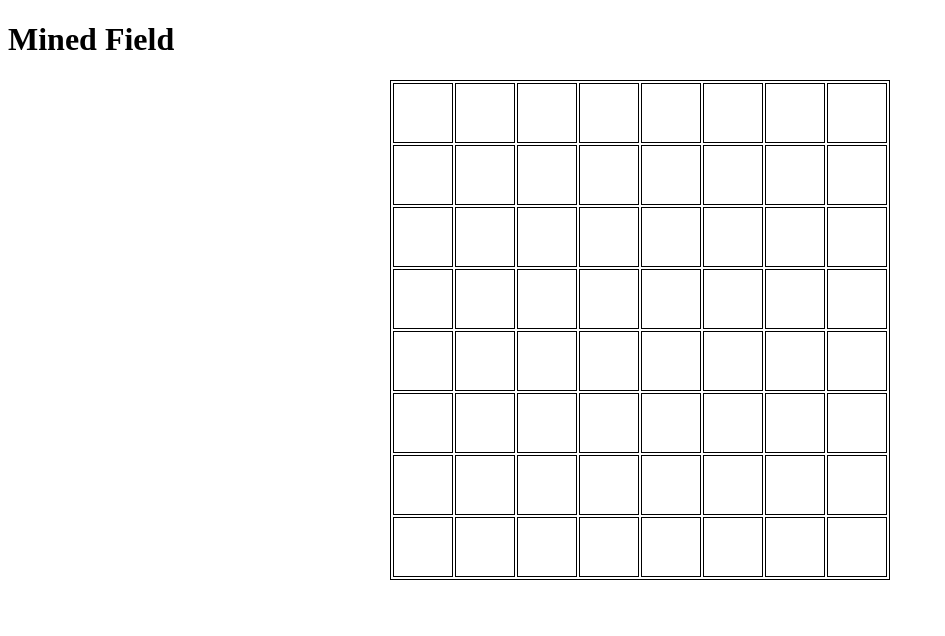
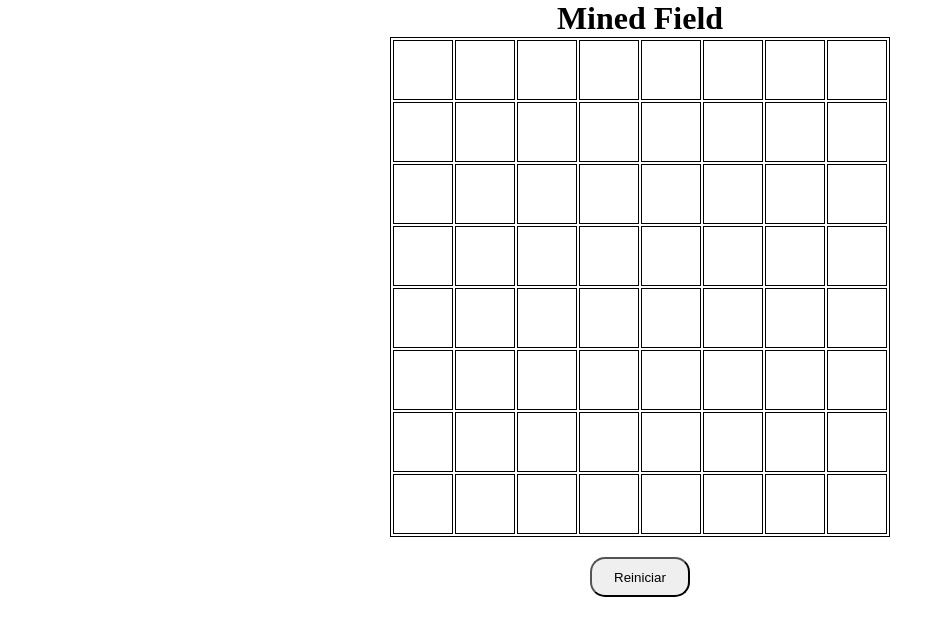
Before and after one commit to alexandrecarloss/campominado, a plain HTML site: page index.html in a window 1280 px wide. Shown: the whole page, without its empty margins (0-945 px from the left). Drawn offline with Linux system fonts and the light colour scheme.

Commit message:
Modificações adicionais.

```diff
--- a/index.css
+++ b/index.css
@@ -1,3 +1,17 @@
+h1 {
+    text-align: center;
+    margin: auto;
+}
+
+* {
+    margin: 0px;
+    padding: 0px;
+}
+
+body {
+
+}
+
 #field {
     height: 500px;
     width: 500px;
@@ -14,3 +28,12 @@ td {
 .invisible {
     visibility: hidden;
 }
+
+#btnReiniciar {
+    display: block;
+    margin: auto;
+    margin-top: 20px;
+    height: 40px;
+    width: 100px;
+    border-radius: 15px;
+}
--- a/index.html
+++ b/index.html
@@ -8,10 +8,11 @@
     <link href="index.css" rel="stylesheet" type="text/css"/>
 </head>
 <body>
+
     <h1>Mined Field</h1>
     <table id="field">
-
     </table>
+    <button id="btnReiniciar">Reiniciar</button>
 
     <script src="index.js"></script>
 </body>
--- a/index.js
+++ b/index.js
@@ -39,7 +39,12 @@ function clicou(event) {
             element.setAttribute('class', '')
         }
         alert('perdeu playboy!');
-        window.location.reload();
+        var reiniciar = document.getElementById('btnReiniciar')
+        reiniciar.addEventListener('click', restart)
+        function restart() {
+            window.location.reload();
+        }
+
     } else {
         event.target.childNodes[0].setAttribute('class','');
     }
```
Also changed, not shown: img/background.jpg (added).
